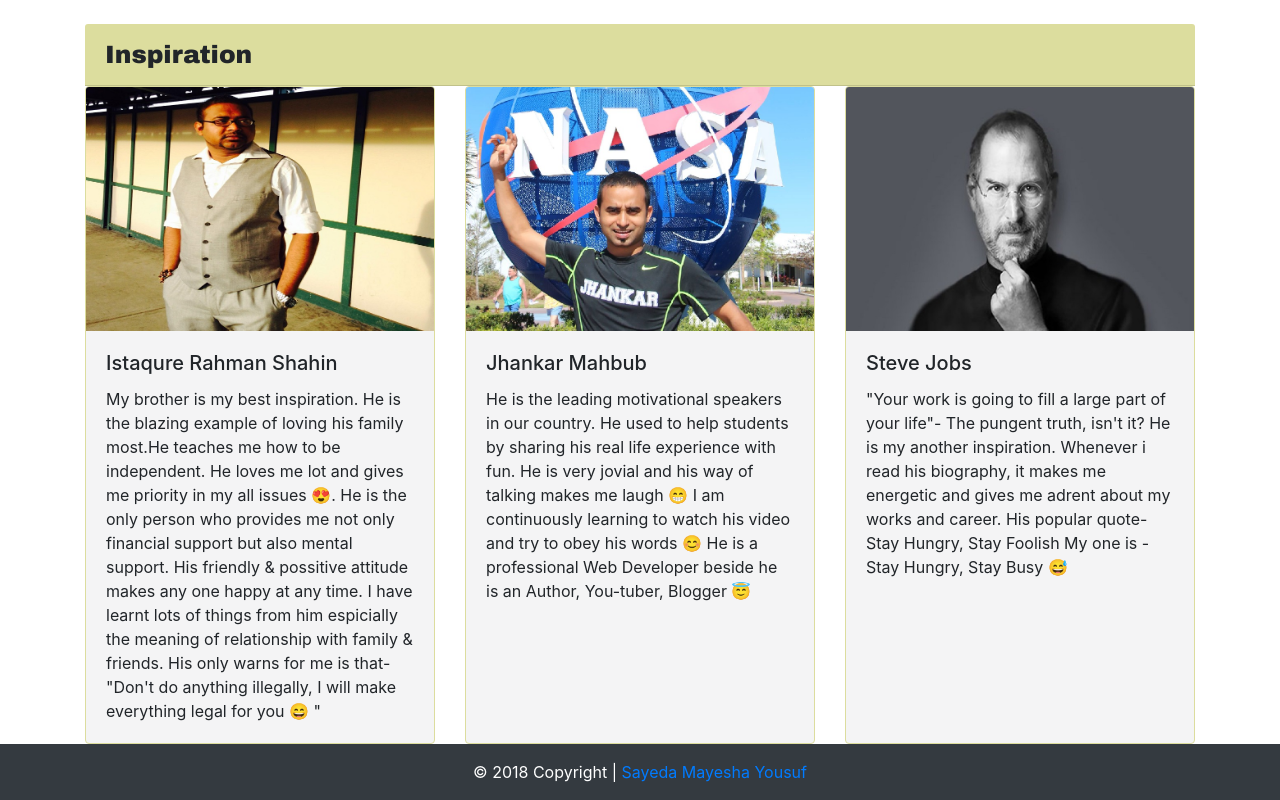
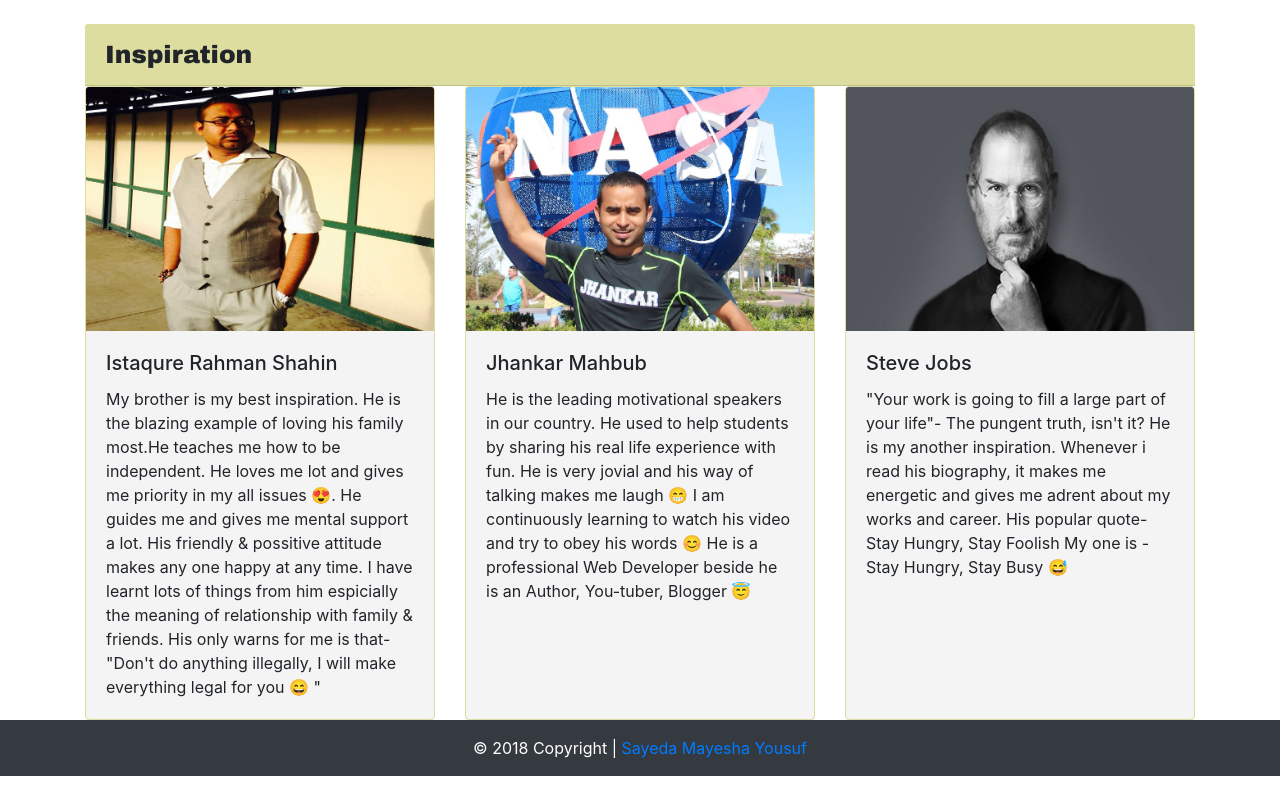
Before and after one commit to sayedamayesha/profile, a plain HTML site: page index.html in a window 1280 px wide. Shown: the part 2011-2811 px from the top of the page. After the commit the page ends 2787 px from the top, so only its background shows below. Drawn offline with nearby package versions, Linux system fonts and the light colour scheme.

Commit message:
Update index.html

```diff
--- a/index.html
+++ b/index.html
@@ -145,7 +145,7 @@ Wordpress.I am learning Javascript & React-Js more deeply, as i want to be a Fro
     <div class="card-body">
       <h5 class="card-title">Istaqure Rahman Shahin</h5>
       <p class="card-text">My brother is my best inspiration. He is the blazing example of loving his family most.He teaches me how to be independent.
-He loves me lot and gives me priority in my all issues &#128525;. He is the only person who provides me not only financial support but also mental support.
+He loves me lot and gives me priority in my all issues &#128525;. He guides me and gives me mental support a lot.
 His friendly & possitive attitude makes any one happy at any time. I have learnt lots of things from him espicially the meaning of relationship with
 family & friends. His only warns for me is that- "Don't do anything illegally, I will make everything legal for you &#128516; "  	  </p>
 
```
